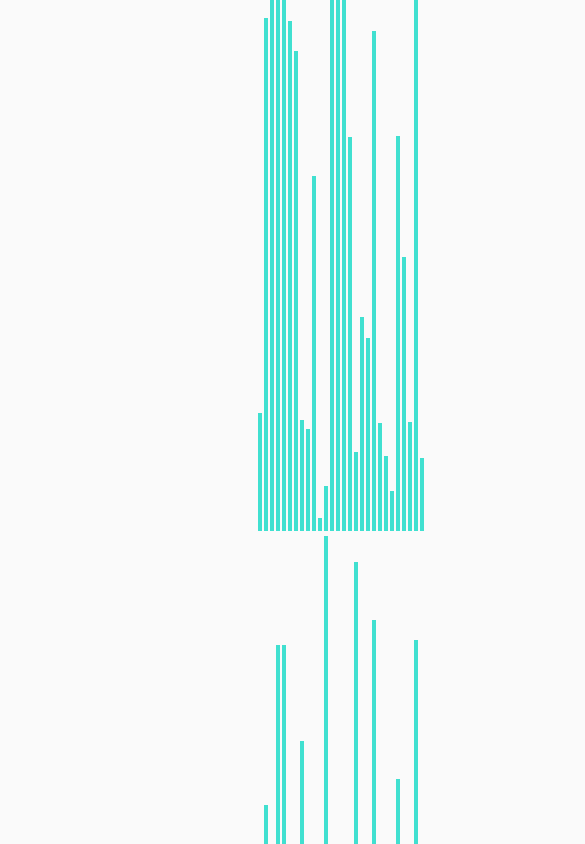
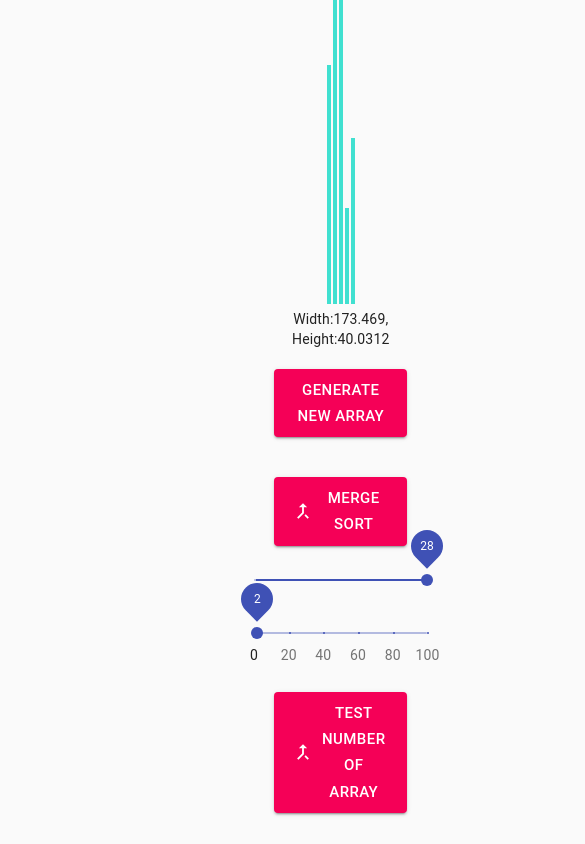
Before and after one commit to louishinohara/algorithm-visualizer, a React (Create React App) app: page / in a window 390 px wide. Shown: the part 5000-5844 px from the top of the page, 585 px wide, since content can reach past the window. Built offline with nearby package versions, Linux system fonts and the light colour scheme.

Commit message:
windowDimensions
Making Charts responsive

```diff
--- a/package.json
+++ b/package.json
@@ -13,6 +13,7 @@
     "react": "^16.13.1",
     "react-bootstrap": "^1.0.1",
     "react-dom": "^16.13.1",
+    "react-resize-detector": "^4.2.3",
     "react-scripts": "3.4.1"
   },
   "scripts": {
--- a/src/App.js
+++ b/src/App.js
@@ -1,15 +1,15 @@
 import React, {Component} from 'react';
 // import {Navbar, Nav, NavItem, NavDropdown} from 'react-bootstrap';
 // import NavigationBar from "./components/navBar";
-import SortingVisualizer from "./Visualizer/SortingVisualizer/SortingVisualizer";
+// import SortingVisualizer from "./Visualizer/SortingVisualizer/SortingVisualizer";
 import ClippedDrawer from './components/NavigationBar';
 import './App.css';
-import Typography from '@material-ui/core/Typography';
 
 class App extends Component{
   render() {
   return (
     <div className="App">
+
       <ClippedDrawer/>
       {/* <NavigationBar/> */}
       {/* <SortingVisualizer></SortingVisualizer> */}
--- a/src/Visualizer/SortingVisualizer/SortingVisualizer.css
+++ b/src/Visualizer/SortingVisualizer/SortingVisualizer.css
@@ -6,8 +6,6 @@
 }
 
 .array-bar {
-    width: 4px;
-    background-color: purple;
     display: inline-block;
     margin: 0 1px;
 }
--- a/src/Visualizer/SortingVisualizer/SortingVisualizer.jsx
+++ b/src/Visualizer/SortingVisualizer/SortingVisualizer.jsx
@@ -1,12 +1,14 @@
-import React from 'react';
+import React, {useState, useEffect,PureComponent} from 'react';
 import './SortingVisualizer.css';
 import { getMergeSortAnimations } from './sortingAlgorithms/mergeSort.js';
-import Container from '@material-ui/core/Container';
-import { makeStyles } from '@material-ui/core/styles';
+// import {useWindowDimensions} from '../../components/windowDimensions.js';
+// import Container from '@material-ui/core/Container';
+// import { makeStyles } from '@material-ui/core/styles';
 import { Button } from '@material-ui/core';
 import MergeTypeIcon from '@material-ui/icons/MergeType';
 import Slider from '@material-ui/core/Slider';
-
+import ReactResizeDetector from 'react-resize-detector';
+import ResizeDetector from 'react-resize-detector';
     // This is the main color of the array bars.
     const PRIMARY_COLOR = 'turquoise';
 
@@ -59,14 +61,24 @@ const speed = [
     },
     ];
 
+    var arrayBar = {
+        width: '4px',
+    };
+
+
 
 export default class SortingVisualizer extends React.Component {
+
     constructor(props) {
         super(props);
         this.state = {
             array: [],
+            width: 0,
+            height: 0,
+            barHeight: 0.85,   // Changes the size of the height of the bars to scale page
             ANIMATION_SPEED_MS: 10,
-            NUMBER_OF_ARRAY_BARS: 200   // Change this value for the number of bars (value) in the array.
+            NUMBER_OF_ARRAY_BARS: 201,   // Change this value for the number of bars (value) in the array.
+            MAX_NUMBER_OF_BARS: 500
         };
    }
 
@@ -75,28 +87,39 @@ export default class SortingVisualizer extends React.Component {
         this.resetArray();
     }
 
-
-
 // Function to clear array values and fill it will 100 random numbers
 // Includes duplicate values
     resetArray() {
         const array = [];
         for (let i = 0; i < this.state.NUMBER_OF_ARRAY_BARS; i++) {
-        array.push(randomIntFromInterval(5, 730));
+        array.push(randomIntFromInterval(5, 730) * this.state.barHeight);
         }
         this.setState({array});
     }
+
 // Changes the Number of Bars in the algorithm
     changeBarCount(bars) {
-        this.state.NUMBER_OF_ARRAY_BARS = bars;
+        var NUMBER_OF_ARRAY_BARS = bars;
+        this.setState({NUMBER_OF_ARRAY_BARS});
         this.resetArray();
     }
+
 // Changes the speed of the Algorithm
     changeSpeed(time) {
-        const ANIMATION_SPEED_MS = 100;
-        this.state.ANIMATION_SPEED_MS = time * 10;
-        // this.setState({ANIMATION_SPEED_MS});
+        var ANIMATION_SPEED_MS = time * 10;
+        this.setState({ANIMATION_SPEED_MS});
     }
+
+    getDimensions(width,height) {
+        var barHeight = Math.floor(width / height) * .4;
+        var MAX_NUMBER_OF_BARS = Math.floor(width / 6);
+        // if (this.state.NUMBER_OF_ARRAY_BARS -  > MAX_NUMBER_OF_BARS) {
+
+        // }
+        this.setState({MAX_NUMBER_OF_BARS});
+        // this.setState({barHeight});
+        // console.log(barHeight);
+    };
 
 
     mergeSort() {
@@ -117,7 +140,7 @@ export default class SortingVisualizer extends React.Component {
             setTimeout(() => {
             const [barOneIdx, newHeight] = animations[i];
             const barOneStyle = arrayBars[barOneIdx].style;
-            barOneStyle.height = `${newHeight}px`;
+            barOneStyle.height = `${newHeight * this.state.barHeight}px`;
             }, i * this.state.ANIMATION_SPEED_MS);
         }
         }
@@ -126,19 +149,34 @@ export default class SortingVisualizer extends React.Component {
 
     render() {
         const {array} = this.state;
+
         // const classes = useStyles();
         return (
             <div>
                 <div className="array-container">
+
                         {array.map((value,idx) => (
                     <div
                         className = "array-bar"
                         key={idx}
                         style={{
                             backgroundColor: PRIMARY_COLOR,
-                            height: `${value}px`
-                                }}></div>
+                            height: `${value * this.state.barHeight}px`,
+                            width : '4px',
+                                }}>
+
+                    </div>
                     ))}
+                                                        <ResizeDetector
+                        handleWidth
+                        handleHeight
+                        onResize={(width,height)=> this.getDimensions(width,height)}
+                        render={({ width, height }) => (
+                            <div>
+                            Width:{width}, Height:{height}
+                            </div>
+                        )}
+                    />
                 </div>
                 <div className = "menu-items">
                     {/* <button onClick={() => this.resetArray()}> Generate New Array </button>
@@ -163,8 +201,8 @@ export default class SortingVisualizer extends React.Component {
                         Merge Sort
                     </Button>
                     <Slider
-                        defaultValue={300}
-                        max={500}
+                        defaultValue={this.state.NUMBER_OF_ARRAY_BARS}
+                        max={this.state.MAX_NUMBER_OF_BARS}
                         // getAriaValueText={valuetext}
                         aria-labelledby="discrete-slider-always"
                         step={5}
@@ -192,6 +230,7 @@ export default class SortingVisualizer extends React.Component {
                     >
                         Test Number of Array
                     </Button>
+
                 </div>
             </div>
         );
@@ -209,9 +248,9 @@ function randomIntFromInterval(min,max) {
 
 // https://www.youtube.com/watch?v=pFXYym4Wbkc
 
-const useStyles = makeStyles((theme) => ({
-  button: {
-    margin: theme.spacing(1),
-  },
+// const useStyles = makeStyles((theme) => ({
+//   button: {
+//     margin: theme.spacing(1),
+//   },
 
-}));
+// }));
--- /dev/null
+++ b/src/components/windowDimensions.js
@@ -0,0 +1,24 @@
+import { useState, useEffect } from 'react';
+
+export function useWindowDimensions() {
+  const [windowDimensions, setWindowDimensions] = useState(getWindowDimensions());
+
+  useEffect(() => {
+    function handleResize() {
+      setWindowDimensions(getWindowDimensions());
+    }
+
+    window.addEventListener('resize', handleResize);
+    return () => window.removeEventListener('resize', handleResize);
+  }, []);
+
+  return windowDimensions;
+}
+
+function getWindowDimensions() {
+  const { innerWidth: width, innerHeight: height } = window;
+  return {
+    width,
+    height
+  };
+}
```
Also changed, not shown: toDO.txt, 1 other file (tests, documents, lock files or other folders). Lines whose indentation alone changed are shown as unchanged.
